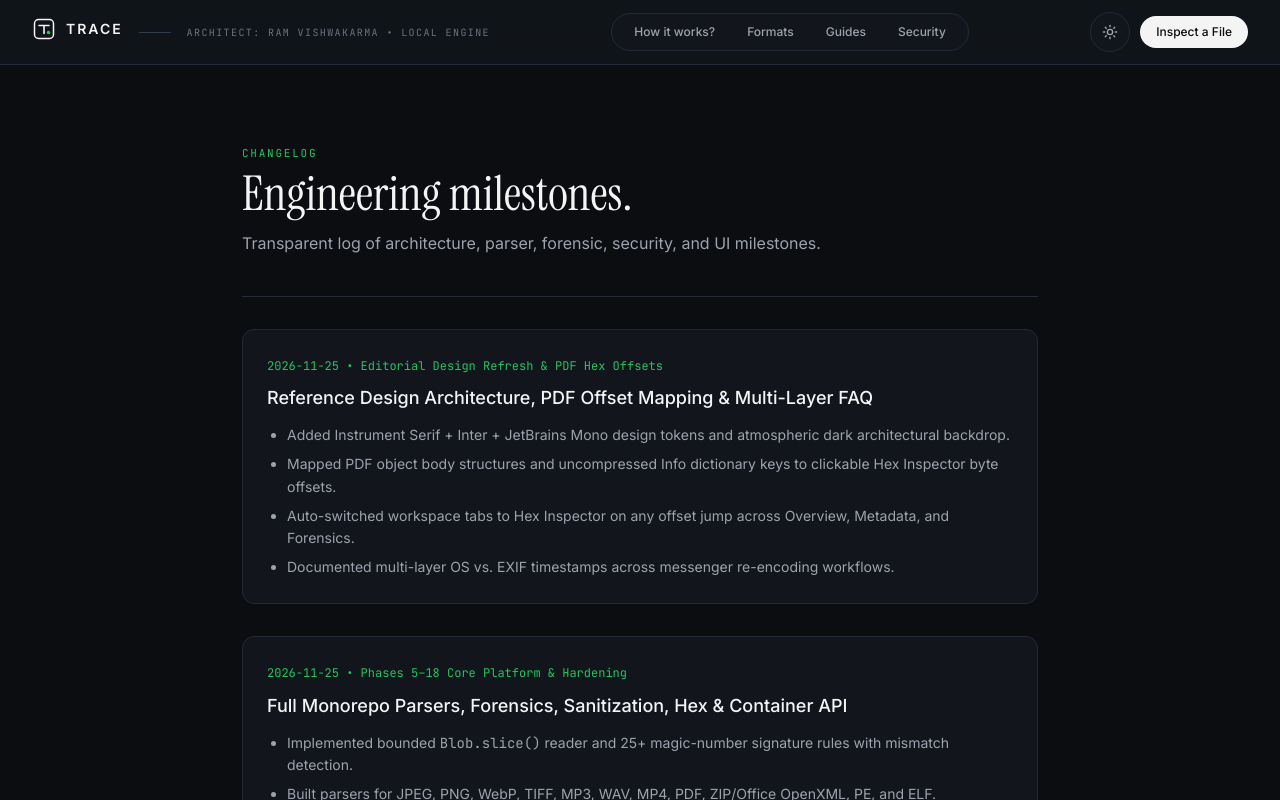
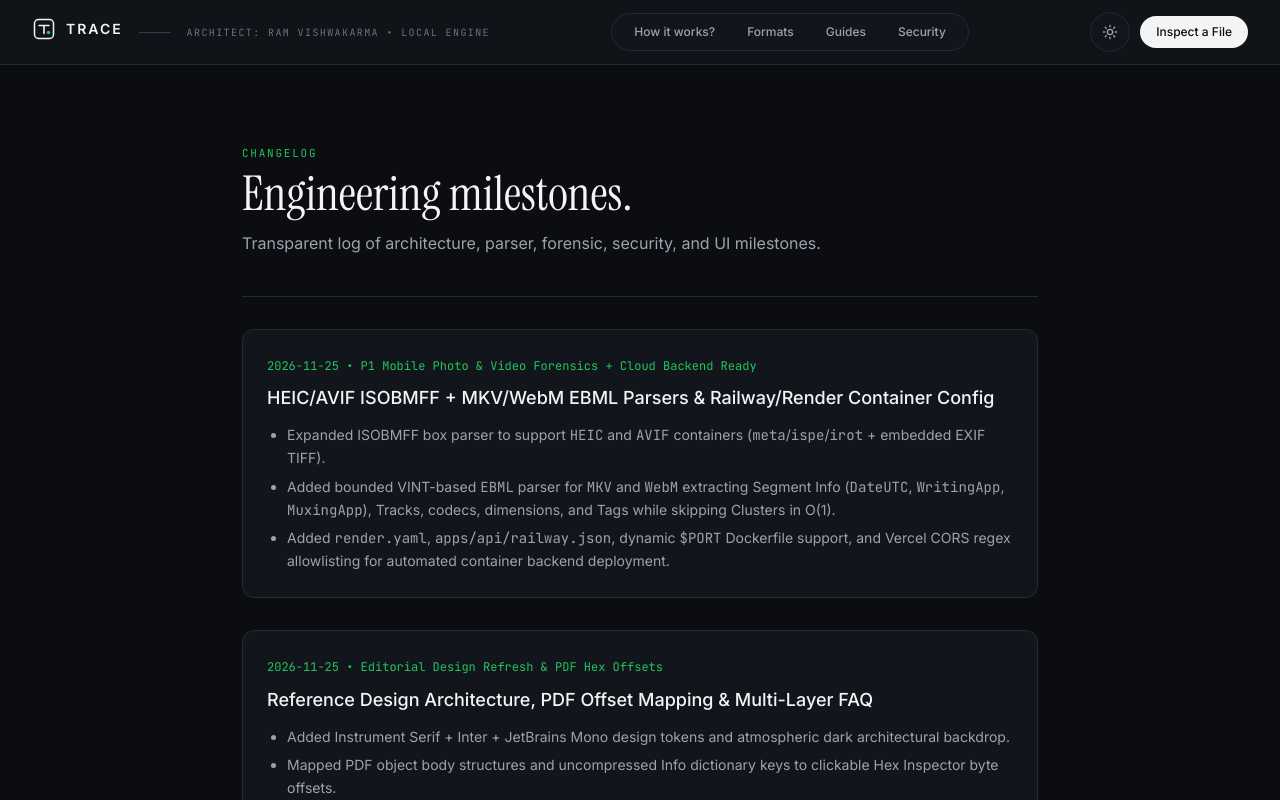
Before and after one commit to StrangerLooter/trace, a Next.js app in the folder apps/web/: page /changelog in a window 1280 px wide. Shown: the top 800 px of the page. Built offline with nearby package versions, Linux system fonts and the light colour scheme.

Commit message:
docs(release): document P1 format rollout and cloud backend deployment

```diff
--- a/apps/web/src/app/changelog/page.tsx
+++ b/apps/web/src/app/changelog/page.tsx
@@ -8,6 +8,20 @@ export default function ChangelogPage() {
       title="Engineering milestones."
       lead="Transparent log of architecture, parser, forensic, security, and UI milestones."
     >
+      <article className="rounded-xl border border-[var(--border-subtle)] bg-[var(--bg-secondary)] p-6">
+        <span className="font-mono-tech text-xs text-[var(--accent-primary)]">
+          2026-11-25 • P1 Mobile Photo &amp; Video Forensics + Cloud Backend Ready
+        </span>
+        <h2 className="mt-2 text-lg font-medium text-[var(--text-primary)]">
+          HEIC/AVIF ISOBMFF + MKV/WebM EBML Parsers &amp; Railway/Render Container Config
+        </h2>
+        <ul className="mt-3 list-disc space-y-1.5 pl-5">
+          <li>Expanded ISOBMFF box parser to support <code className="font-mono-tech">HEIC</code> and <code className="font-mono-tech">AVIF</code> containers (<code className="font-mono-tech">meta</code>/<code className="font-mono-tech">ispe</code>/<code className="font-mono-tech">irot</code> + embedded EXIF TIFF).</li>
+          <li>Added bounded VINT-based <code className="font-mono-tech">EBML</code> parser for <code className="font-mono-tech">MKV</code> and <code className="font-mono-tech">WebM</code> extracting Segment Info (<code className="font-mono-tech">DateUTC</code>, <code className="font-mono-tech">WritingApp</code>, <code className="font-mono-tech">MuxingApp</code>), Tracks, codecs, dimensions, and Tags while skipping Clusters in O(1).</li>
+          <li>Added <code className="font-mono-tech">render.yaml</code>, <code className="font-mono-tech">apps/api/railway.json</code>, dynamic <code className="font-mono-tech">$PORT</code> Dockerfile support, and Vercel CORS regex allowlisting for automated container backend deployment.</li>
+        </ul>
+      </article>
+
       <article className="rounded-xl border border-[var(--border-subtle)] bg-[var(--bg-secondary)] p-6">
         <span className="font-mono-tech text-xs text-[var(--accent-primary)]">
           2026-11-25 • Editorial Design Refresh &amp; PDF Hex Offsets
```
Also changed, not shown: 1 other file (tests, documents, lock files or other folders).
